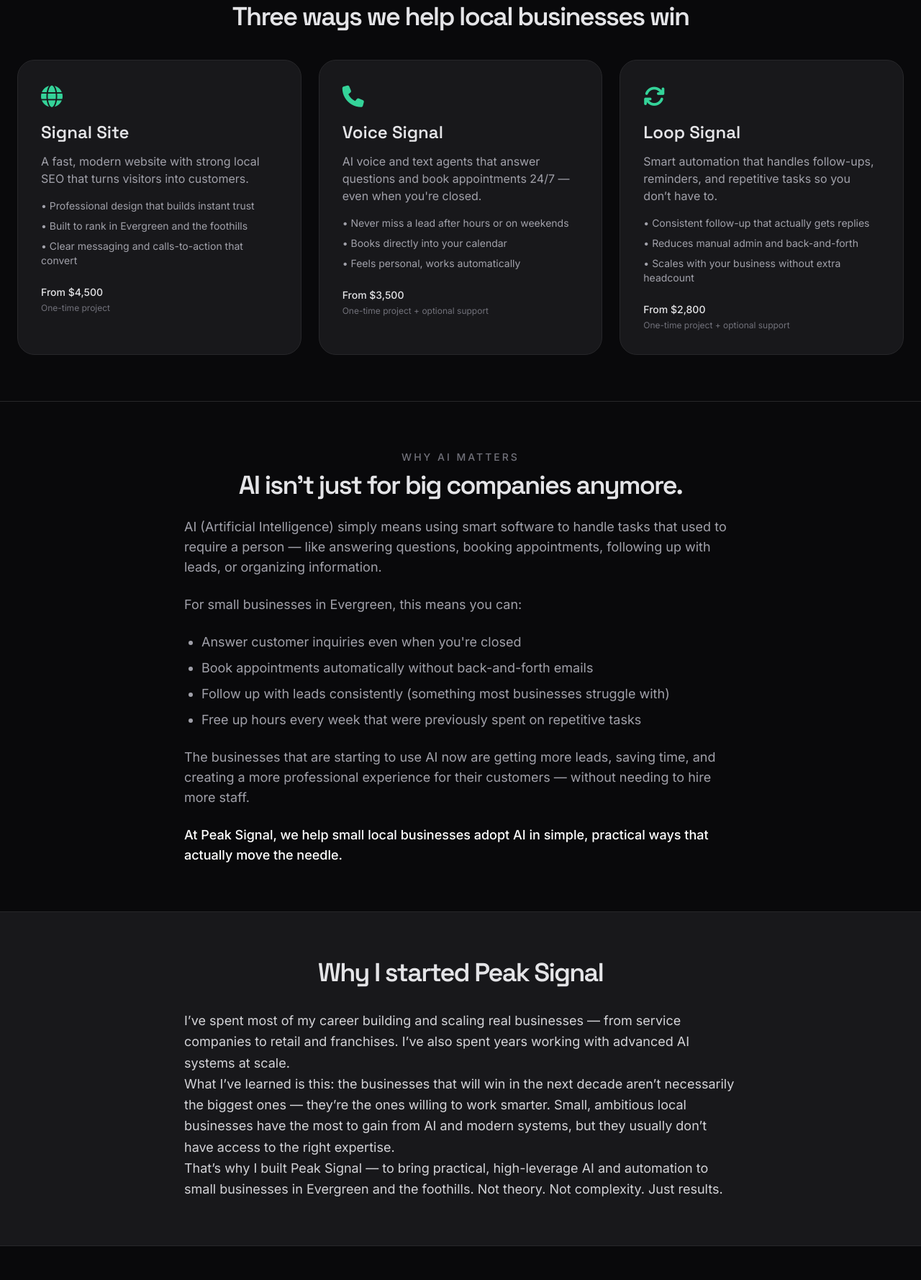
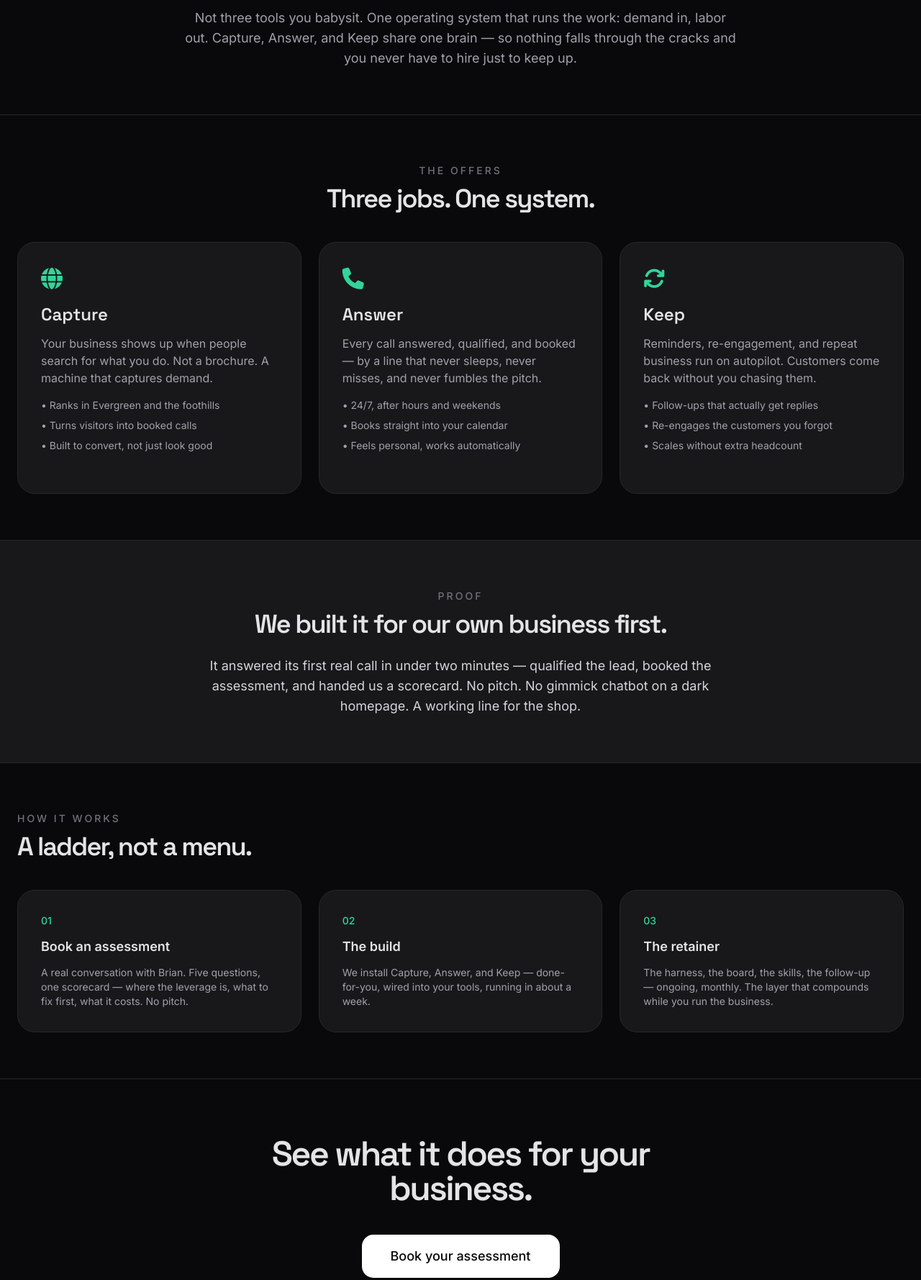
Before and after one commit to brianscottwatson-cell/Peak-signal, a plain HTML site: page index.html in a window 1280 px wide. Shown: the part 801-2579 px from the top of the page at 72% size. Drawn offline with nearby package versions, Linux system fonts and the light colour scheme.

Commit message:
Rewrite homepage: Capture / Answer / Keep ladder, kill AI 101, book-an-assessment CTA

```diff
--- a/index.html
+++ b/index.html
@@ -3,20 +3,14 @@
 <head>
   <meta charset="UTF-8">
   <meta name="viewport" content="width=device-width, initial-scale=1.0">
-  <title>Peak Signal • AI Automation for Evergreen Businesses</title>
+  <title>Peak Signal • The operating system for your business</title>
+  <meta name="description" content="Peak Signal builds the system that finds your customers, answers them, and keeps them coming back — so you grow without hiring. Capture, Answer, Keep.">
   <script src="https://cdn.tailwindcss.com"></script>
   <link rel="stylesheet" href="https://cdnjs.cloudflare.com/ajax/libs/font-awesome/6.5.1/css/all.min.css">
   <style>
     @import url('https://fonts.googleapis.com/css2?family=Inter:wght@400;500;600&family=Space+Grotesk:wght@500;600&display=swap');
-
-    body {
-      font-family: 'Inter', system_ui, sans-serif;
-    }
-
-    .font-display {
-      font-family: 'Space Grotesk', 'Inter', sans-serif;
-      font-weight: 600;
-    }
+    body { font-family: 'Inter', system_ui, sans-serif; }
+    .font-display { font-family: 'Space Grotesk', 'Inter', sans-serif; font-weight: 600; }
   </style>
 </head>
 <body class="bg-zinc-950 text-zinc-200">
@@ -24,7 +18,6 @@
   <nav class="border-b border-zinc-800 bg-zinc-950/80 backdrop-blur-lg sticky top-0 z-50">
     <div class="max-w-screen-xl mx-auto px-6 py-5 flex items-center justify-between">
       <div class="flex items-center gap-x-3">
-        <!-- Kenny's Peak Logo -->
         <div class="flex items-center gap-x-2">
           <svg width="28" height="28" viewBox="0 0 24 24" fill="none" xmlns="http://www.w3.org/2000/svg">
             <path d="M3 17L8.5 8.5L12 13L15.5 8.5L21 17" stroke="#3b82f6" stroke-width="2.5" stroke-linecap="round" stroke-linejoin="round"/>
@@ -35,7 +28,8 @@
       </div>
 
       <div class="hidden md:flex items-center gap-x-8 text-sm">
-        <a href="#services" class="hover:text-white transition-colors">Services</a>
+        <a href="#system" class="hover:text-white transition-colors">The System</a>
+        <a href="#offers" class="hover:text-white transition-colors">Offers</a>
         <a href="#how" class="hover:text-white transition-colors">How it Works</a>
         <a href="contact.html" class="hover:text-white transition-colors">Contact</a>
       </div>
@@ -43,11 +37,11 @@
       <div class="flex items-center gap-x-3">
         <a href="contact.html"
            class="px-5 py-2.5 text-sm font-medium border border-zinc-700 hover:bg-zinc-900 transition-colors rounded-xl">
-          Start a project
+          Book an assessment
         </a>
         <a href="https://calendly.com/hello-peaksignal/30min" target="_blank" rel="noopener"
            class="px-5 py-2.5 text-sm font-medium bg-white text-zinc-950 hover:bg-zinc-100 transition-colors rounded-xl">
-          Book a free 30-min call
+          Book a call
         </a>
       </div>
     </div>
@@ -58,135 +52,103 @@
     <div class="max-w-3xl">
       <div class="inline-flex items-center gap-x-2 px-4 py-1.5 rounded-full border border-zinc-800 mb-6">
         <div class="w-2 h-2 bg-emerald-400 rounded-full animate-pulse"></div>
-        <span class="text-sm text-zinc-400">Serving Evergreen &amp; the Foothills</span>
+        <span class="text-sm text-zinc-400">Serving Evergreen & the Foothills</span>
       </div>
 
-      <h1 class="font-display text-6xl md:text-7xl font-semibold tracking-tighter leading-none mb-6">
-        High-end AI automation.<br>Built for Evergreen businesses.
+      <h1 class="font-display text-5xl md:text-6xl font-semibold tracking-tighter leading-none mb-6">
+        More customers.<br>Fewer hires.
       </h1>
 
-      <p class="max-w-md text-xl text-zinc-400 mb-10">
-        Modern websites, intelligent agents, and smart automation that help small local businesses get more leads and waste less time.
+      <p class="max-w-xl text-xl text-zinc-400 mb-10">
+        We build the system that finds your customers, answers them, and keeps them coming back — so you grow without adding headcount.
       </p>
 
       <div class="flex flex-col sm:flex-row gap-4">
-        <a href="https://calendly.com/hello-peaksignal/30min" target="_blank" rel="noopener"
+        <a href="contact.html"
            class="inline-flex items-center justify-center px-8 py-4 bg-white text-zinc-950 font-medium rounded-2xl hover:bg-zinc-100 transition-colors">
-          Book a free 30-min call
+          Book an assessment
         </a>
-        <a href="contact.html"
+        <a href="#offers"
            class="inline-flex items-center justify-center px-8 py-4 border border-zinc-700 hover:bg-zinc-900 transition-colors rounded-2xl font-medium">
-          Start a project
+          See the offers
         </a>
       </div>
     </div>
   </section>
 
-  <!-- Services with Explainers -->
-  <section id="services" class="max-w-screen-xl mx-auto px-6 py-16 border-t border-zinc-800">
+  <!-- The System -->
+  <section id="system" class="max-w-screen-xl mx-auto px-6 py-16 border-t border-zinc-800">
+    <div class="max-w-3xl mx-auto text-center">
+      <span class="text-sm font-medium tracking-[3px] text-zinc-500">THE SYSTEM</span>
+      <h2 class="font-display text-4xl font-semibold tracking-tighter mt-2 mb-6">One system. Every customer, every call, every follow-up — connected.</h2>
+      <p class="text-lg text-zinc-400">
+        Not three tools you babysit. One operating system that runs the work: demand in, labor out. Capture, Answer, and Keep share one brain — so nothing falls through the cracks and you never have to hire just to keep up.
+      </p>
+    </div>
+  </section>
+
+  <!-- Offers -->
+  <section id="offers" class="max-w-screen-xl mx-auto px-6 py-16 border-t border-zinc-800">
     <div class="mb-10 text-center">
-      <span class="text-sm font-medium tracking-[3px] text-zinc-500">SERVICES</span>
-      <h2 class="font-display text-4xl font-semibold tracking-tighter mt-2">Three ways we help local businesses win</h2>
+      <span class="text-sm font-medium tracking-[3px] text-zinc-500">THE OFFERS</span>
+      <h2 class="font-display text-4xl font-semibold tracking-tighter mt-2">Three jobs. One system.</h2>
     </div>
 
     <div class="grid md:grid-cols-3 gap-6">
 
-      <!-- Signal Site -->
+      <!-- Capture -->
       <div class="bg-zinc-900 border border-zinc-800 rounded-3xl p-8 hover:border-zinc-700 transition-colors">
         <div class="text-emerald-400 mb-4">
           <i class="fa-solid fa-globe text-3xl"></i>
         </div>
-        <h3 class="font-display text-2xl font-semibold mb-3">Signal Site</h3>
-        <p class="text-zinc-400 mb-4">A fast, modern website with strong local SEO that turns visitors into customers.</p>
+        <h3 class="font-display text-2xl font-semibold mb-3">Capture</h3>
+        <p class="text-zinc-400 mb-4">Your business shows up when people search for what you do. Not a brochure. A machine that captures demand.</p>
         <ul class="text-sm text-zinc-400 space-y-2 mb-6">
-          <li>• Professional design that builds instant trust</li>
-          <li>• Built to rank in Evergreen and the foothills</li>
-          <li>• Clear messaging and calls-to-action that convert</li>
+          <li>• Ranks in Evergreen and the foothills</li>
+          <li>• Turns visitors into booked calls</li>
+          <li>• Built to convert, not just look good</li>
         </ul>
-        <div class="text-sm font-medium mb-1">From $4,500</div>
-        <div class="text-xs text-zinc-500">One-time project</div>
       </div>
 
-      <!-- Voice Signal -->
+      <!-- Answer -->
       <div class="bg-zinc-900 border border-zinc-800 rounded-3xl p-8 hover:border-zinc-700 transition-colors">
         <div class="text-emerald-400 mb-4">
           <i class="fa-solid fa-phone text-3xl"></i>
         </div>
-        <h3 class="font-display text-2xl font-semibold mb-3">Voice Signal</h3>
-        <p class="text-zinc-400 mb-4">AI voice and text agents that answer questions and book appointments 24/7 — even when you're closed.</p>
+        <h3 class="font-display text-2xl font-semibold mb-3">Answer</h3>
+        <p class="text-zinc-400 mb-4">Every call answered, qualified, and booked — by a line that never sleeps, never misses, and never fumbles the pitch.</p>
         <ul class="text-sm text-zinc-400 space-y-2 mb-6">
-          <li>• Never miss a lead after hours or on weekends</li>
-          <li>• Books directly into your calendar</li>
+          <li>• 24/7, after hours and weekends</li>
+          <li>• Books straight into your calendar</li>
           <li>• Feels personal, works automatically</li>
         </ul>
-        <div class="text-sm font-medium mb-1">From $3,500</div>
-        <div class="text-xs text-zinc-500">One-time project + optional support</div>
       </div>
 
-      <!-- Loop Signal -->
+      <!-- Keep -->
       <div class="bg-zinc-900 border border-zinc-800 rounded-3xl p-8 hover:border-zinc-700 transition-colors">
         <div class="text-emerald-400 mb-4">
           <i class="fa-solid fa-sync text-3xl"></i>
         </div>
-        <h3 class="font-display text-2xl font-semibold mb-3">Loop Signal</h3>
-        <p class="text-zinc-400 mb-4">Smart automation that handles follow-ups, reminders, and repetitive tasks so you don’t have to.</p>
+        <h3 class="font-display text-2xl font-semibold mb-3">Keep</h3>
+        <p class="text-zinc-400 mb-4">Reminders, re-engagement, and repeat business run on autopilot. Customers come back without you chasing them.</p>
         <ul class="text-sm text-zinc-400 space-y-2 mb-6">
-          <li>• Consistent follow-up that actually gets replies</li>
-          <li>• Reduces manual admin and back-and-forth</li>
-          <li>• Scales with your business without extra headcount</li>
+          <li>• Follow-ups that actually get replies</li>
+          <li>• Re-engages the customers you forgot</li>
+          <li>• Scales without extra headcount</li>
         </ul>
-        <div class="text-sm font-medium mb-1">From $2,800</div>
-        <div class="text-xs text-zinc-500">One-time project + optional support</div>
       </div>
 
     </div>
   </section>
 
-  <!-- AI 101 Section -->
-  <section class="max-w-screen-xl mx-auto px-6 py-16 border-t border-zinc-800">
+  <!-- Proof -->
+  <section class="max-w-screen-xl mx-auto px-6 py-16 border-t border-zinc-800 bg-zinc-900">
     <div class="max-w-3xl mx-auto text-center">
-      <span class="text-sm font-medium tracking-[3px] text-zinc-500">WHY AI MATTERS</span>
-      <h2 class="font-display text-4xl font-semibold tracking-tighter mt-2 mb-6">AI isn’t just for big companies anymore.</h2>
-
-      <div class="text-left text-zinc-400 space-y-6 text-lg">
-        <p>
-          AI (Artificial Intelligence) simply means using smart software to handle tasks that used to require a person — like answering questions, booking appointments, following up with leads, or organizing information.
-        </p>
-        <p>
-          For small businesses in Evergreen, this means you can:
-        </p>
-        <ul class="list-disc pl-6 space-y-2">
-          <li>Answer customer inquiries even when you're closed</li>
-          <li>Book appointments automatically without back-and-forth emails</li>
-          <li>Follow up with leads consistently (something most businesses struggle with)</li>
-          <li>Free up hours every week that were previously spent on repetitive tasks</li>
-        </ul>
-        <p>
-          The businesses that are starting to use AI now are getting more leads, saving time, and creating a more professional experience for their customers — without needing to hire more staff.
-        </p>
-        <p class="font-medium text-white">
-          At Peak Signal, we help small local businesses adopt AI in simple, practical ways that actually move the needle.
-        </p>
-      </div>
-    </div>
-  </section>
-
-  <!-- Why I Started Peak Signal -->
-  <section class="max-w-screen-xl mx-auto px-6 py-16 border-t border-zinc-800 bg-zinc-900">
-    <div class="max-w-3xl mx-auto">
-      <h2 class="font-display text-4xl font-semibold tracking-tighter mb-8 text-center">Why I started Peak Signal</h2>
-
-      <div class="prose prose-invert max-w-none text-zinc-300 text-lg leading-relaxed">
-        <p>
-          I’ve spent most of my career building and scaling real businesses — from service companies to retail and franchises. I’ve also spent years working with advanced AI systems at scale.
-        </p>
-        <p>
-          What I’ve learned is this: the businesses that will win in the next decade aren’t necessarily the biggest ones — they’re the ones willing to work smarter. Small, ambitious local businesses have the most to gain from AI and modern systems, but they usually don’t have access to the right expertise.
-        </p>
-        <p>
-          That’s why I built Peak Signal — to bring practical, high-leverage AI and automation to small businesses in Evergreen and the foothills. Not theory. Not complexity. Just results.
-        </p>
-      </div>
+      <span class="text-sm font-medium tracking-[3px] text-zinc-500">PROOF</span>
+      <h2 class="font-display text-4xl font-semibold tracking-tighter mt-2 mb-6">We built it for our own business first.</h2>
+      <p class="text-lg text-zinc-300">
+        It answered its first real call in under two minutes — qualified the lead, booked the assessment, and handed us a scorecard. No pitch. No gimmick chatbot on a dark homepage. A working line for the shop.
+      </p>
     </div>
   </section>
 
@@ -194,29 +156,24 @@
   <section id="how" class="max-w-screen-xl mx-auto px-6 py-16 border-t border-zinc-800">
     <div class="max-w-xl mb-10">
       <span class="text-sm font-medium tracking-[3px] text-zinc-500">HOW IT WORKS</span>
-      <h2 class="font-display text-4xl font-semibold tracking-tighter mt-2">Simple process. Real results.</h2>
+      <h2 class="font-display text-4xl font-semibold tracking-tighter mt-2">A ladder, not a menu.</h2>
     </div>
 
-    <div class="grid md:grid-cols-4 gap-6">
+    <div class="grid md:grid-cols-3 gap-6">
       <div class="bg-zinc-900 border border-zinc-800 rounded-3xl p-8">
         <div class="text-emerald-400 text-sm font-medium mb-3">01</div>
-        <h4 class="font-semibold mb-3 text-lg">Discovery Call</h4>
-        <p class="text-sm text-zinc-400">We get clear on your goals, current challenges, and what success looks like for your business.</p>
+        <h4 class="font-semibold mb-3 text-lg">Book an assessment</h4>
+        <p class="text-sm text-zinc-400">A real conversation with Brian. Five questions, one scorecard — where the leverage is, what to fix first, what it costs. No pitch.</p>
       </div>
       <div class="bg-zinc-900 border border-zinc-800 rounded-3xl p-8">
         <div class="text-emerald-400 text-sm font-medium mb-3">02</div>
-        <h4 class="font-semibold mb-3 text-lg">Build</h4>
-        <p class="text-sm text-zinc-400">We design and implement your website, agents, and automation systems tailored to how you work.</p>
+        <h4 class="font-semibold mb-3 text-lg">The build</h4>
+        <p class="text-sm text-zinc-400">We install Capture, Answer, and Keep — done-for-you, wired into your tools, running in about a week.</p>
       </div>
       <div class="bg-zinc-900 border border-zinc-800 rounded-3xl p-8">
         <div class="text-emerald-400 text-sm font-medium mb-3">03</div>
-        <h4 class="font-semibold mb-3 text-lg">Launch</h4>
-        <p class="text-sm text-zinc-400">Everything goes live with training so you and your team know exactly how to use it.</p>
-      </div>
-      <div class="bg-zinc-900 border border-zinc-800 rounded-3xl p-8">
-        <div class="text-emerald-400 text-sm font-medium mb-3">04</div>
-        <h4 class="font-semibold mb-3 text-lg">Ongoing Support</h4>
-        <p class="text-sm text-zinc-400">Optional monthly support to keep things running smoothly and continuously improve results.</p>
+        <h4 class="font-semibold mb-3 text-lg">The retainer</h4>
+        <p class="text-sm text-zinc-400">The harness, the board, the skills, the follow-up — ongoing, monthly. The layer that compounds while you run the business.</p>
       </div>
     </div>
   </section>
@@ -224,14 +181,14 @@
   <!-- CTA -->
   <section class="max-w-screen-xl mx-auto px-6 py-20 border-t border-zinc-800">
     <div class="max-w-xl mx-auto text-center">
-      <h2 class="font-display text-5xl font-semibold tracking-tighter mb-6">Ready to get more leads and waste less time?</h2>
+      <h2 class="font-display text-5xl font-semibold tracking-tighter mb-6">See what it does for your business.</h2>
 
-      <a href="https://calendly.com/hello-peaksignal/30min" target="_blank" rel="noopener"
+      <a href="contact.html"
          class="inline-flex items-center justify-center px-10 py-4 bg-white text-zinc-950 font-medium rounded-2xl hover:bg-zinc-100 transition-colors text-lg mt-4">
-        Book a free 30-min call
+        Book your assessment
       </a>
       <p class="text-sm text-zinc-500 mt-4">
-        Or <a href="contact.html" class="text-zinc-300 underline underline-offset-4">start a project</a>
+        Five questions · one scorecard · no pitch
         · hello.peaksignal@gmail.com
       </p>
     </div>
@@ -241,7 +198,7 @@
     <div class="max-w-screen-xl mx-auto px-6 text-sm text-zinc-500 flex flex-col md:flex-row justify-between items-center gap-y-4">
       <div>© Peak Signal · Evergreen, CO · hello.peaksignal@gmail.com</div>
       <div class="flex gap-x-6">
-        <a href="https://calendly.com/hello-peaksignal/30min" target="_blank" rel="noopener" class="hover:text-zinc-300">Book a call</a>
+        <a href="contact.html" class="hover:text-zinc-300">Book an assessment</a>
         <a href="contact.html" class="hover:text-zinc-300">Contact</a>
       </div>
     </div>
```
